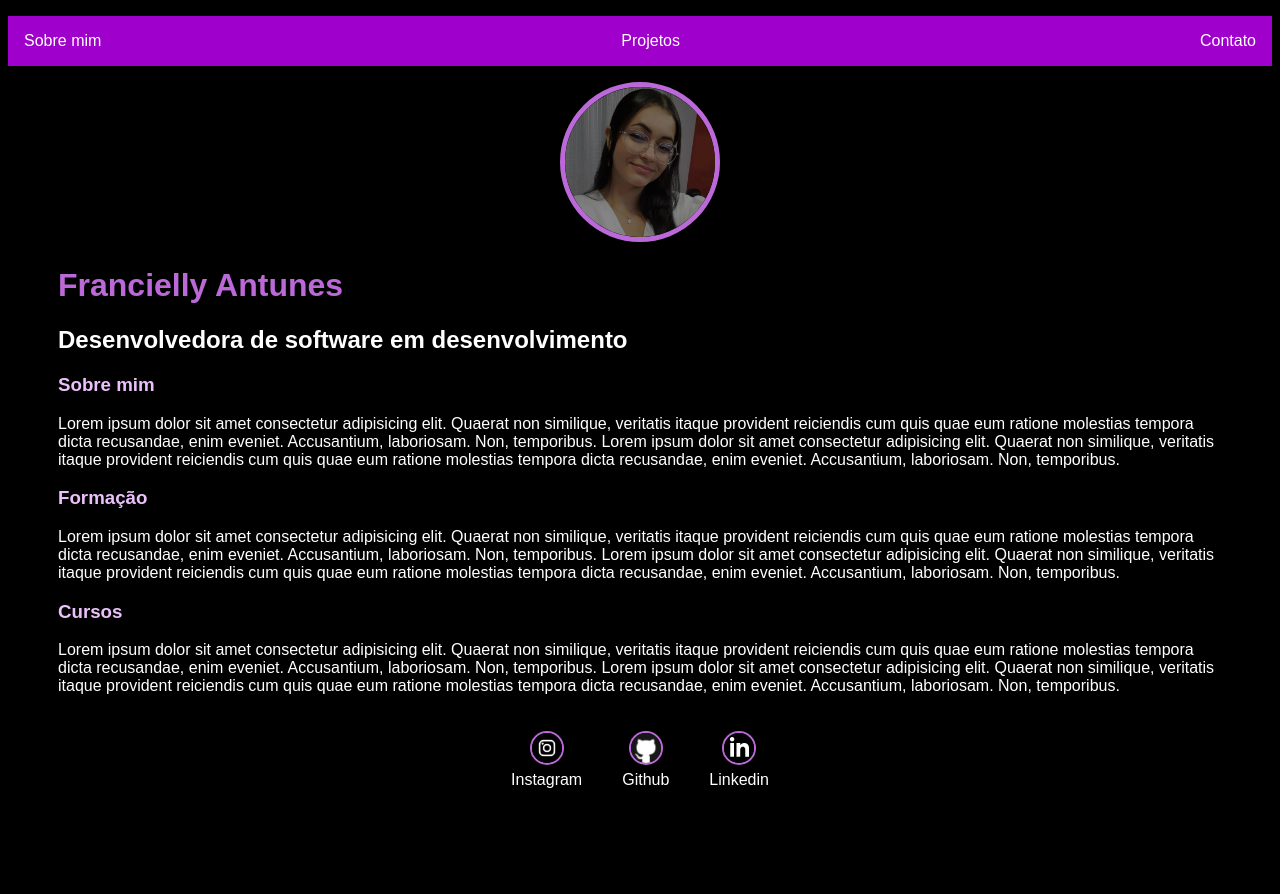
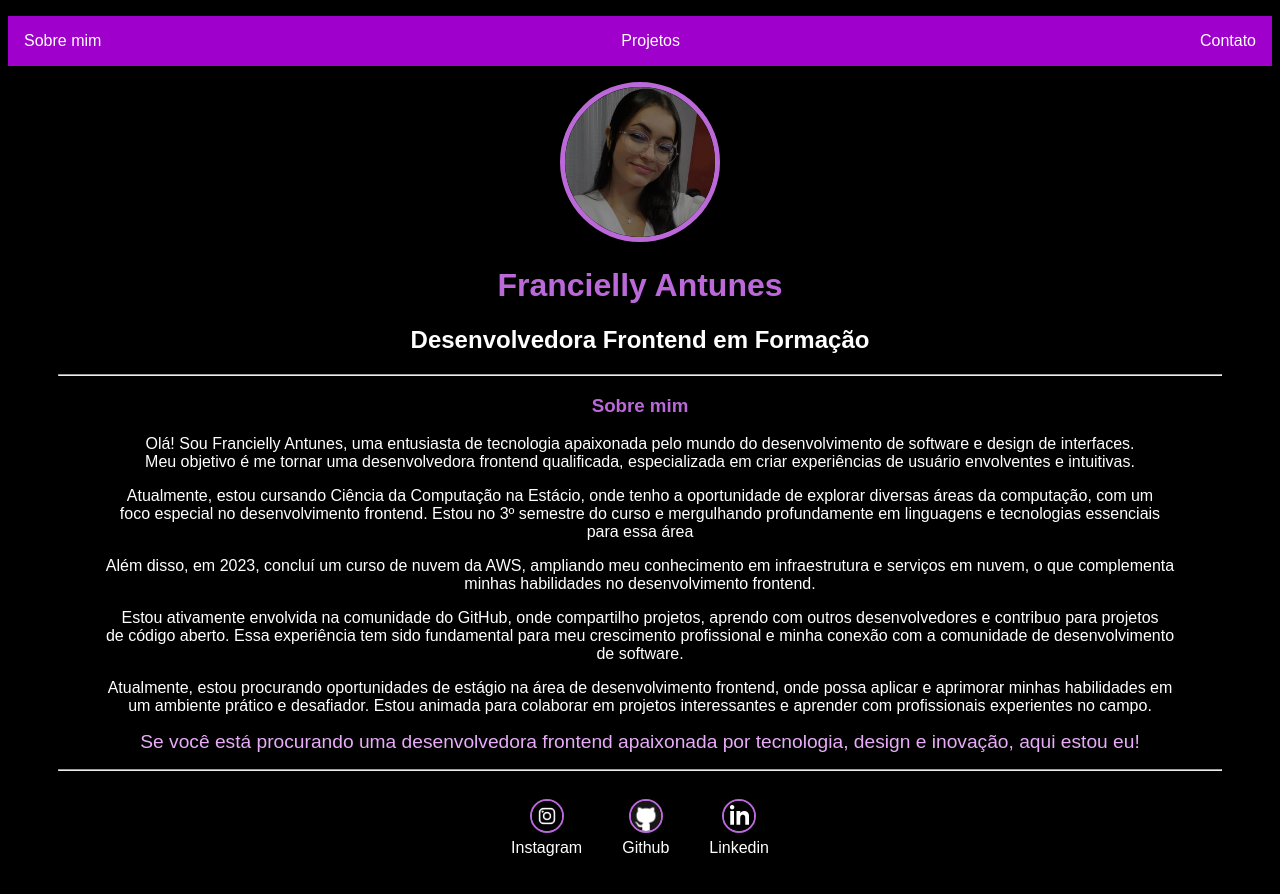
Before and after one commit to FranciellyCOding/faculdade.html, a plain HTML site: page index.html in a window 1280 px wide. Before the commit the page ends 833 px from the top, so only its background shows below. Drawn offline with Linux system fonts and the light colour scheme.

Commit message:
Atualizações para eficacia do codigo

```diff
--- a/contato.css
+++ b/contato.css
@@ -12,11 +12,27 @@ body {
     padding: 16px;
 }
 
-.list2{
-    color:#911dbc;
+header ul {
+    background-color: #a000cc;
+}
+
+h1 {
+    text-align: center;
+
 }
 
 a {
     color: white;
     text-decoration: none;
 }
+
+span img {
+
+    width: 8.5%;
+    border-radius: 50%;
+
+}
+
+.container {
+    text-align: center;
+}
--- a/index.css
+++ b/index.css
@@ -34,12 +34,23 @@ header img {
     text-align: center;
 }
 
+header {
+    text-align: center;
+}
+
 h1 {
     color: #bb68d8;
 }
+
+section {
+    text-align: center;
+}
+
 h3 {
-    color: #ebc1fb;
+    color: #bb68d8;
+    ;
 }
+
 footer img {
     width: 30px;
     height: 30px;
@@ -53,14 +64,13 @@ footer {
 }
 
 footer a {
+    display: inline-block;
     margin: 20px;
     text-align: center;
 }
 
-footer p{
+footer p {
     margin-top: 2px;
-
-
 }
 
 .container {
--- a/index.html
+++ b/index.html
@@ -35,7 +35,9 @@
             </div>
 
             <h1>Francielly Antunes</h1>
-            <h2>Desenvolvedora de software em desenvolvimento</h2>
+            <h2>Desenvolvedora Frontend em Formação</h2>
+
+            <hr>
 
         </header>
 
@@ -43,35 +45,46 @@
             <section>
                 <h3>Sobre mim</h3>
                 <p>
-                    Lorem ipsum dolor sit amet consectetur adipisicing elit. Quaerat non similique,
-                    veritatis itaque provident reiciendis cum quis quae eum ratione molestias tempora
-                    dicta recusandae, enim eveniet. Accusantium, laboriosam. Non, temporibus.
-                    Lorem ipsum dolor sit amet consectetur adipisicing elit. Quaerat non similique,
-                    veritatis itaque provident reiciendis cum quis quae eum ratione molestias tempora
-                    dicta recusandae, enim eveniet. Accusantium, laboriosam. Non, temporibus.
-                </p>
+                    Olá! Sou Francielly Antunes, uma entusiasta de tecnologia apaixonada pelo mundo do desenvolvimento
+                    de software e design de interfaces.<br>
+                    Meu objetivo é me tornar uma desenvolvedora frontend qualificada, especializada em criar
+                    experiências de usuário envolventes e intuitivas.<br>
+                <p>Atualmente, estou cursando Ciência da Computação na Estácio, onde tenho a oportunidade de explorar
+                    diversas áreas da computação, com um<br>
+                    foco especial no desenvolvimento frontend. Estou no 3º semestre do curso e mergulhando profundamente
+                    em linguagens e tecnologias essenciais<br>
+                    para essa área</p>
 
-                <h3>Formação</h3>
-                <p>
-                    Lorem ipsum dolor sit amet consectetur adipisicing elit. Quaerat non similique,
-                    veritatis itaque provident reiciendis cum quis quae eum ratione molestias tempora
-                    dicta recusandae, enim eveniet. Accusantium, laboriosam. Non, temporibus.
-                    Lorem ipsum dolor sit amet consectetur adipisicing elit. Quaerat non similique,
-                    veritatis itaque provident reiciendis cum quis quae eum ratione molestias tempora
-                    dicta recusandae, enim eveniet. Accusantium, laboriosam. Non, temporibus.
-                </p>
+                <p>Além disso, em 2023, concluí um curso de nuvem da AWS, ampliando meu conhecimento em infraestrutura e
+                    serviços em nuvem, o que complementa<br>
+                    minhas habilidades no desenvolvimento frontend.</p>
 
-                <h3>Cursos</h3>
-                <p>
-                    Lorem ipsum dolor sit amet consectetur adipisicing elit. Quaerat non similique,
-                    veritatis itaque provident reiciendis cum quis quae eum ratione molestias tempora
-                    dicta recusandae, enim eveniet. Accusantium, laboriosam. Non, temporibus.
-                    Lorem ipsum dolor sit amet consectetur adipisicing elit. Quaerat non similique,
-                    veritatis itaque provident reiciendis cum quis quae eum ratione molestias tempora
-                    dicta recusandae, enim eveniet. Accusantium, laboriosam. Non, temporibus.
+                <p>Estou ativamente envolvida na comunidade do GitHub, onde compartilho projetos, aprendo com outros
+                    desenvolvedores e contribuo para projetos<br>
+                    de código aberto. Essa experiência tem sido fundamental para meu crescimento profissional e minha
+                    conexão com a comunidade de desenvolvimento<br>
+                    de software.
+                </P>
+                <p>Atualmente, estou procurando oportunidades de estágio na área de desenvolvimento frontend, onde possa
+                    aplicar e aprimorar minhas habilidades
+                    em<br>um ambiente prático e desafiador. Estou animada para colaborar em projetos interessantes e
+                    aprender
+                    com profissionais experientes no campo.</p>
+
+                <P style="color: #e8acf9;">
+                    <big>
+                        Se você está procurando uma desenvolvedora frontend apaixonada por
+                        tecnologia, design e inovação,
+                        aqui estou eu!
+                    </big>
+                </P>
             </section>
         </main>
+
+        <hr>
+
         <footer>
+
             <a href="https://www.instagram.com/francielly_ant_/?next=%2F" target="_blank" rel="noopener noreferrer">
                 <img src="./img/instagram_img.jpg"></img>
                 <p>Instagram</p>
@@ -85,6 +98,7 @@
                 <img src="./img/linkedin_img.png"></img>
                 <p>Linkedin</p>
             </a>
+
         </footer>
     </div>
 
```
Also changed, not shown: contato.html (+27 -8 lines), projetos.css (+18 -10 lines), projetos.html (+1 -1 lines), img/email.jpg (added), img/tel.jpg (added), img/zap.jpg (added).
